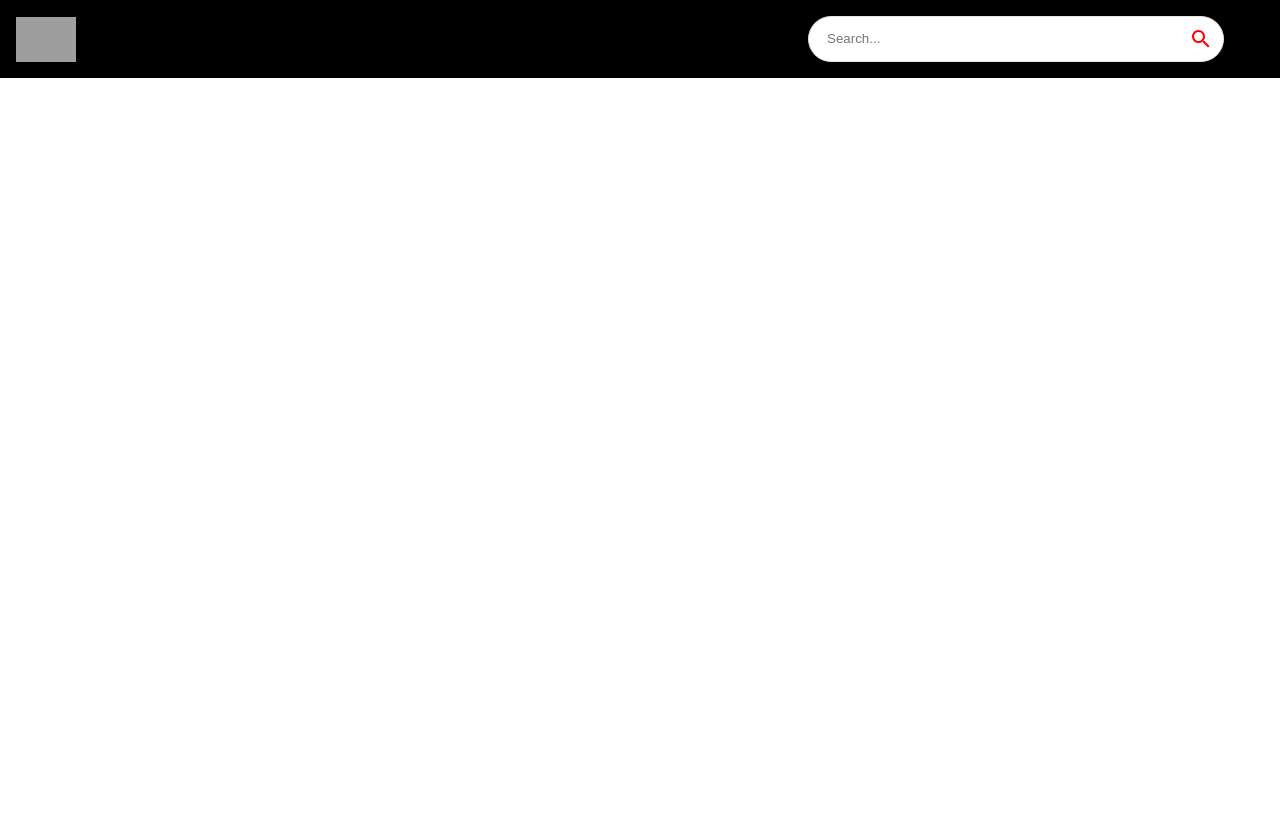
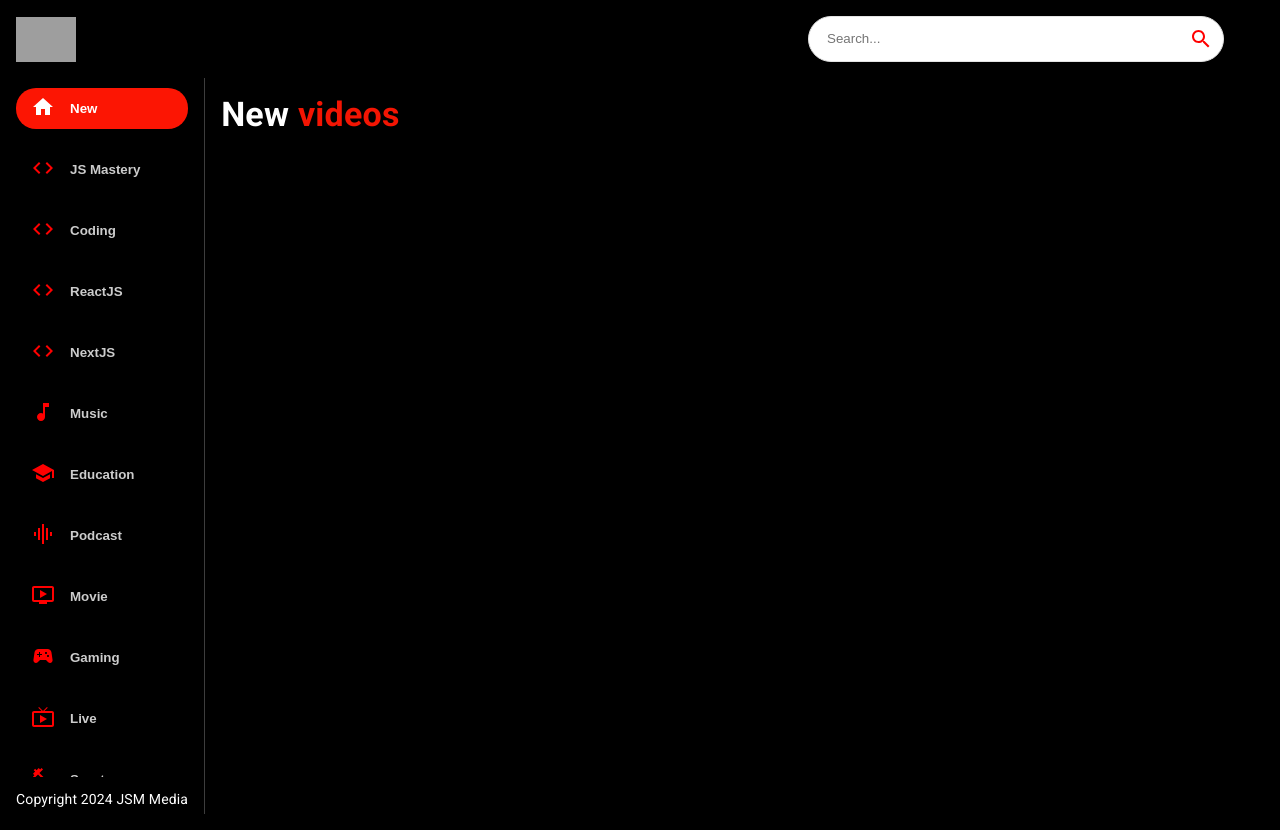
Before and after one commit to sjeevankumar/you-stream, a React (Vite) app: page / in a window 1280 px wide. Before the commit the page ends 800 px from the top, so only its background shows below. Built offline with nearby package versions, Linux system fonts and the light colour scheme; no server answers; grey boxes are pictures that could not be loaded.

Commit message:
feat:add feed

```diff
--- a/src/components/Feed.jsx
+++ b/src/components/Feed.jsx
@@ -1,10 +1,51 @@
-import React from 'react'
+import { Box, Stack, Typography } from "@mui/material"
+import React, { useEffect, useState } from "react"
+import { Sidebar, Videos } from "./"
+import { fetchFromAPI } from "../utils/fetchFromAPI"
 
 const Feed = () => {
+  const [selectedCategory, setSelectedCategory] = useState("New")
+  const [videos, setVideos] = useState([])
+
+  useEffect(() => {
+    fetchFromAPI(`search?part=snippet&q=${selectedCategory}`).then((data) =>
+      setVideos(data.items)
+    )
+  }, [selectedCategory])
+
   return (
-    <div>
-
-    </div>
+    <Stack sx={{ flexDirection: { sx: "column", md: "row" } }}>
+      <Box
+        sx={{
+          height: { sx: "auto", md: "92vh" },
+          borderRight: "1px solid #3d3d3d",
+          px: { sx: 0, md: 2 },
+        }}
+      >
+        <Sidebar
+          selectedCategory={selectedCategory}
+          setSelectedCategory={setSelectedCategory}
+        />
+        <Typography
+          className="copyright"
+          variant="body2"
+          sx={{ mt: 1.5, color: "#fff" }}
+        >
+          Copyright 2024 JSM Media
+        </Typography>
+      </Box>
+      <Box p={2} sx={{ overflowY: "auto", height: "90vh", flex: 2 }}>
+        <Typography
+          variant="h4"
+          fontWeight="bold"
+          mb={2}
+          sx={{ color: "white" }}
+        >
+          {selectedCategory} <span style={{ color: "#F31503" }}>videos</span>
+        </Typography>
+        <Videos videos={videos} />
+      </Box>
+    </Stack>
   )
 }
 
--- /dev/null
+++ b/src/components/Sidebar.jsx
@@ -0,0 +1,45 @@
+import { Stack } from "@mui/material"
+import { categories } from "../utils/constants"
+
+const Sidebar = ({ selectedCategory, setSelectedCategory }) => {
+  return (
+    <Stack
+      direction="row"
+      sx={{
+        overflowY: "auto",
+        height: { sx: "auto", md: "95%" },
+        flexDirection: { md: "column" },
+      }}
+    >
+      {categories.map((category) => (
+        <button
+          className="category-btn"
+          style={{
+            background: category.name === selectedCategory && "#FC1503",
+            color: "white",
+          }}
+          key={category.name}
+          onClick={() => setSelectedCategory(category.name)}
+        >
+          <span
+            style={{
+              color: category.name === selectedCategory ? "white" : "red",
+              marginRight: "15px",
+            }}
+          >
+            {category.icon}
+          </span>
+          <span
+            style={{
+              opacity: category.name === selectedCategory ? "1" : "0.8",
+            }}
+          >
+            {category.name}
+          </span>
+        </button>
+      ))}
+    </Stack>
+  )
+}
+
+export default Sidebar
--- /dev/null
+++ b/src/components/Videos.jsx
@@ -0,0 +1,9 @@
+import React from "react"
+
+const Videos = ({ videos }) => {
+  console.log(videos)
+
+  return <div>Videos</div>
+}
+
+export default Videos
--- a/src/components/index.js
+++ b/src/components/index.js
@@ -4,3 +4,5 @@ export { default as ChannelDetail } from "./ChannelDetail"
 export { default as SearchFeed } from "./SearchFeed"
 export { default as VideoDetail } from "./VideoDetail"
 export { default as SearchBar } from "./SearchBar"
+export { default as Sidebar } from "./Sidebar"
+export { default as Videos } from "./Videos"
--- a/src/utils/constants.js
+++ b/src/utils/constants.jsx
@@ -14,25 +14,25 @@ import DeveloperModeIcon from "@mui/icons-material/DeveloperMode"
 
 export const logo = "https://i.ibb.co/s9Qys2j/logo.png"
 
-// export const categories = [
-//   { name: "New", icon: <HomeIcon /> },
-//   { name: "JS Mastery", icon: <CodeIcon /> },
-//   { name: "Coding", icon: <CodeIcon /> },
-//   { name: "ReactJS", icon: <CodeIcon /> },
-//   { name: "NextJS", icon: <CodeIcon /> },
-//   { name: "Music", icon: <MusicNoteIcon /> },
-//   { name: "Education", icon: <SchoolIcon /> },
-//   { name: "Podcast", icon: <GraphicEqIcon /> },
-//   { name: "Movie", icon: <OndemandVideoIcon /> },
-//   { name: "Gaming", icon: <SportsEsportsIcon /> },
-//   { name: "Live", icon: <LiveTvIcon /> },
-//   { name: "Sport", icon: <FitnessCenterIcon /> },
-//   { name: "Fashion", icon: <CheckroomIcon /> },
-//   { name: "Beauty", icon: <FaceRetouchingNaturalIcon /> },
-//   { name: "Comedy", icon: <TheaterComedyIcon /> },
-//   { name: "Gym", icon: <FitnessCenterIcon /> },
-//   { name: "Crypto", icon: <DeveloperModeIcon /> },
-// ]
+export const categories = [
+  { name: "New", icon: <HomeIcon /> },
+  { name: "JS Mastery", icon: <CodeIcon /> },
+  { name: "Coding", icon: <CodeIcon /> },
+  { name: "ReactJS", icon: <CodeIcon /> },
+  { name: "NextJS", icon: <CodeIcon /> },
+  { name: "Music", icon: <MusicNoteIcon /> },
+  { name: "Education", icon: <SchoolIcon /> },
+  { name: "Podcast", icon: <GraphicEqIcon /> },
+  { name: "Movie", icon: <OndemandVideoIcon /> },
+  { name: "Gaming", icon: <SportsEsportsIcon /> },
+  { name: "Live", icon: <LiveTvIcon /> },
+  { name: "Sport", icon: <FitnessCenterIcon /> },
+  { name: "Fashion", icon: <CheckroomIcon /> },
+  { name: "Beauty", icon: <FaceRetouchingNaturalIcon /> },
+  { name: "Comedy", icon: <TheaterComedyIcon /> },
+  { name: "Gym", icon: <FitnessCenterIcon /> },
+  { name: "Crypto", icon: <DeveloperModeIcon /> },
+]
 
 export const demoThumbnailUrl = "https://i.ibb.co/G2L2Gwp/API-Course.png"
 export const demoChannelUrl = "/channel/UCmXmlB4-HJytD7wek0Uo97A"
--- /dev/null
+++ b/src/utils/fetchFromAPI.js
@@ -0,0 +1,18 @@
+import axios from "axios"
+
+const BASE_URL = "https://youtube-v31.p.rapidapi.com"
+
+const options = {
+  params: {
+    maxResults: "50",
+  },
+  headers: {
+    "x-rapidapi-key": import.meta.env.VITE_RAPID_API_KEY,
+    "x-rapidapi-host": import.meta.env.VITE_RAPID_API_HOST,
+  },
+}
+
+export const fetchFromAPI = async (url) => {
+  const { data } = await axios.get(`${BASE_URL}/${url}`, options)
+  return data
+}
```
Also changed, not shown: 1 other file (tests, documents, lock files or other folders).
